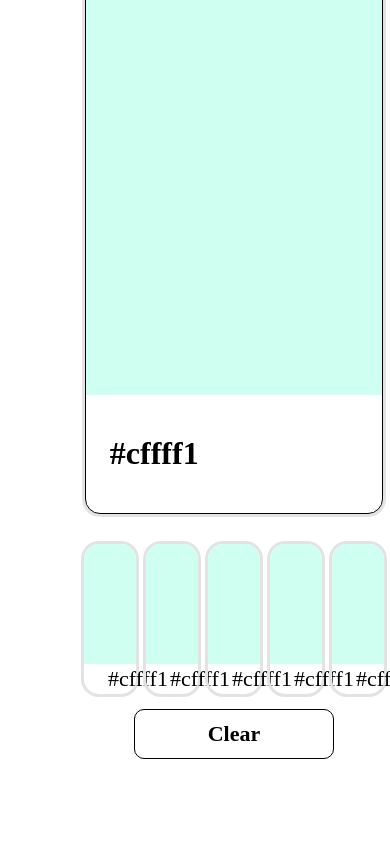
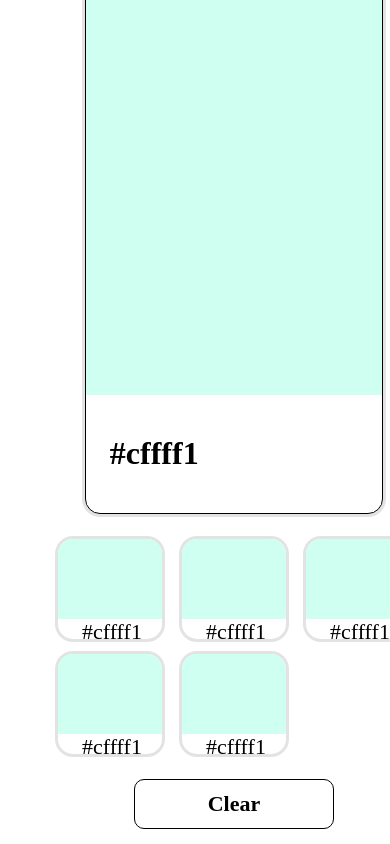
Before and after one commit to 2juicy/HHumansChallenge, a React (Create React App) app: page / in a window 390 px wide. Shown: the part 1539-2383 px from the top of the page. Before the commit the page ends 2313 px from the top, so only its background shows below. Built offline with nearby package versions, Linux system fonts and the light colour scheme; a web font is replaced by a local one.

Commit message:
responsive

```diff
--- a/src/components/Detail/Detail.css
+++ b/src/components/Detail/Detail.css
@@ -24,6 +24,7 @@
 
 .flex-detail > .card {
   width: calc(80vw / 6);
+  margin: 0 10px 15px 10px;
   height: 150px;
 }
 
@@ -42,3 +43,13 @@
   border: 1px solid black;
   cursor: pointer;
 }
+
+@media only screen and (max-width: 1023px) {
+  .flex-detail {
+    grid-template-columns: auto auto auto;
+  }
+  .flex-detail > .card {
+    width: calc(80vw / 3);
+    height: 100px;
+  }
+}
```
